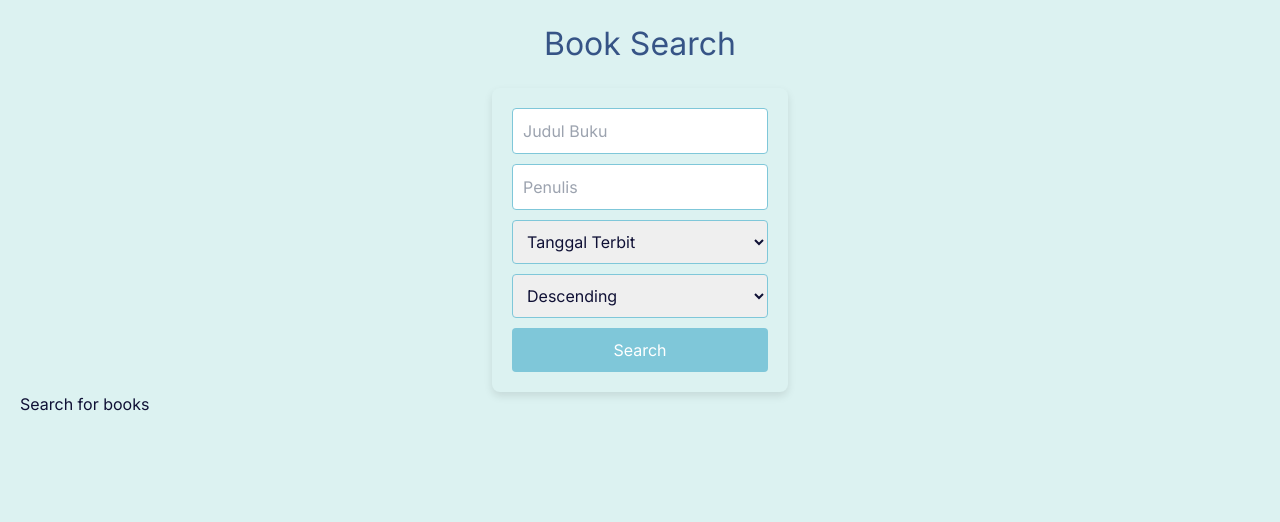
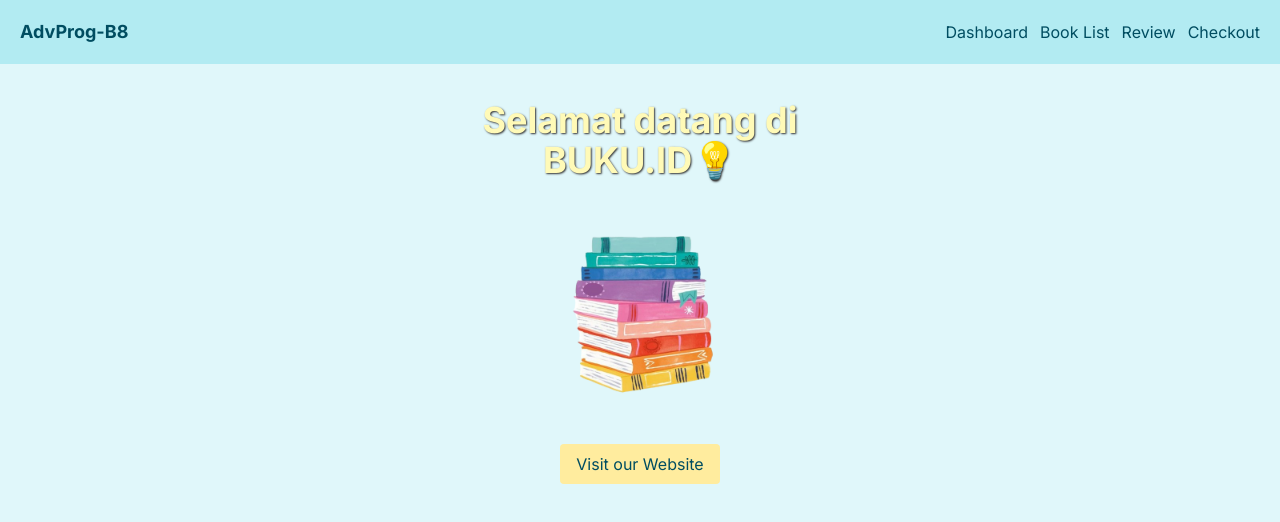
Before and after one commit to Pemrograman-Lanjut-B8/fe-repository, a Next.js app: page / in a window 1280 px wide. Shown: the top 522 px of the page. Built offline with nearby package versions, Linux system fonts and the light colour scheme.

Commit message:
[REFACTOR] Fixing Route

```diff
--- a/app/admin-page/cart-checkout/page.tsx
+++ b/app/admin-page/cart-checkout/page.tsx
@@ -1,8 +1,11 @@
-"use client";
+"use client"
 
 import { useState, useEffect } from 'react';
+import { useRouter } from 'next/navigation';
 import Head from 'next/head';
 import Navbar from '@/components/navbar/navbar';
+import AuthService from "@/app/services/auth.service";
+
 import {
     CartCheckoutAdminDTO,
     fetchTransactions,
@@ -16,6 +19,7 @@ const TransactionsPage: React.FC = () => {
     const [filteredTransactions, setFilteredTransactions] = useState<CartCheckoutAdminDTO[]>([]);
     const [emailFilter, setEmailFilter] = useState('');
     const [bookFilter, setBookFilter] = useState('');
+    const router = useRouter(); // Initialize the useRouter hook
 
     useEffect(() => {
         const loadTransactions = async () => {
@@ -57,6 +61,17 @@ const TransactionsPage: React.FC = () => {
         }
     };
 
+    const navigateToDetails = (id: number) => {
+        router.push(`/transactions/${id}`); // Programmatic navigation to transaction details page
+    };
+
+    // Mengecek peran pengguna saat halaman dimuat
+    useEffect(() => {
+        if (!AuthService.isUserAuthorized(['ROLE_ADMIN'])) {
+            router.push('/unauthorized'); // Mengarahkan pengguna yang tidak memiliki peran yang sesuai ke halaman tidak diizinkan
+        }
+    }, []);
+
     return (
         <div className="container mx-auto p-4 bg-gray-100 min-h-screen">
             <Navbar />
@@ -80,11 +95,16 @@ const TransactionsPage: React.FC = () => {
                         onChange={(e) => setBookFilter(e.target.value)}
                         className="border p-2 mr-2"
                     />
-                    <button onClick={handleFilter} className="bg-blue-500 text-white p-2 rounded">Filter</button>
+                    <button onClick={handleFilter} className="bg-blue-500 text-white p-2 rounded">
+                        Filter
+                    </button>
                 </div>
                 <div className="grid gap-4 sm:grid-cols-1 md:grid-cols-2 lg:grid-cols-3">
-                    {filteredTransactions.map(transaction => (
-                        <div key={transaction.id} className="card border border-gray-200 rounded-lg p-4 shadow-lg bg-white">
+                    {filteredTransactions.map((transaction) => (
+                        <div
+                            key={transaction.id}
+                            className="card border border-gray-200 rounded-lg p-4 shadow-lg bg-white"
+                        >
                             <h2 className="text-xl font-semibold">{transaction.namaUser}</h2>
                             <p>📱{transaction.phoneNumberUser}</p>
                             <div className="mt-2">
@@ -115,6 +135,12 @@ const TransactionsPage: React.FC = () => {
                                     Set to Pengiriman Selesai
                                 </button>
                             )}
+                            <button
+                                onClick={() => navigateToDetails(transaction.id)} // Navigate to details page
+                                className="bg-blue-500 text-white p-2 rounded mt-2"
+                            >
+                                View Details
+                            </button>
                         </div>
                     ))}
                 </div>
--- a/app/landing-page/page.tsx
+++ b/app/landing-page/page.tsx
@@ -36,26 +36,29 @@ const LandingPage: React.FC = () => {
         console.log("Navigating to other page...");
     };
 
-    // Render the LandingPage component content
     return (
         <div className="container mx-auto p-4 bg-buku-blue-000 min-h-screen">
             <Navbar />
             <div className="mt-20">
-                <h1>Welcome to My Website</h1>
-                <div className="mt-1">
-                    <Head>
-                        <title>BUKU.ID💡</title>
-                    </Head>
+                <Head>
+                    <title>BUKU.ID💡</title>
+                </Head>
+                <div className="flex justify-center items-center">
+                    <div className="text-center">
+                        <h1 className="text-4xl font-bold mb-4 text-buku-yellow-100" style={{ textShadow: '1px 1px 2px #333' }}>
+                            BUKU.ID💡
+                        </h1>
+                        <p className="text-buku-blue-300">
+                            BUKU.ID adalah platform daring yang dirancang untuk memudahkan Anda dalam mencari, membeli, dan menjelajahi buku-buku favorit Anda. Dengan antarmuka yang ramah pengguna dan fitur pencarian yang canggih, kami berkomitmen untuk memberikan pengalaman terbaik dalam menemukan buku yang Anda sukai.
+                        </p>
+                        <button onClick={handleNavigation} className="bg-buku-yellow-100 text-buku-blue-500 px-4 py-2 mt-8 rounded hover:bg-buku-yellow-200">
+                            Our Top Rated Books
+                        </button>
+                    </div>
                 </div>
-                <h1 className="text-4xl font-bold text-center mb-8 lato-regular text-buku-yellow-100" style={{ textShadow: '1px 1px 2px #333', outline: '1px solid transparent' }}>BUKU.ID💡</h1>
-                <p className="description">
-                    BUKU.ID adalah platform daring yang dirancang untuk memudahkan Anda dalam mencari, membeli, dan menjelajahi buku-buku favorit Anda. Dengan antarmuka yang ramah pengguna dan fitur pencarian yang canggih, kami berkomitmen untuk memberikan pengalaman terbaik dalam menemukan buku yang Anda sukai.
-                </p>
-                <button onClick={handleNavigation}>Our Top Rated Books</button> {/* Example usage of navigation */}
-                {/* Display the list of books */}
-                <div className="grid gap-4 sm:grid-cols-1 md:grid-cols-2 lg:grid-cols-3">
+                <div className="grid gap-4 sm:grid-cols-1 md:grid-cols-2 lg:grid-cols-3 mt-8">
                     {books && books.map(book => (
-                        <div key={book.isbn} className="card border border-gray-200 rounded-lg p-4 shadow-lg bg-buku-white-000" style={{ width: '150px', height: '200px' }}>
+                        <div key={book.isbn} className="card border border-gray-200 rounded-lg p-4 shadow-lg bg-buku-white-000">
                             <img src={book.foto_cover} alt={book.judul_buku} className="w-full h-48 object-cover" />
                             <h2 className="text-xl font-semibold text-buku-blue-500">{book.judul_buku}</h2>
                             <p className="text-buku-blue-200">{book.penulis}</p>
--- a/app/page.tsx
+++ b/app/page.tsx
@@ -1,94 +1,45 @@
-"use client";
+"use client"
 
-import { useState } from 'react';
-import Search from '../components/Search';
-import { PaginatedBooks } from '../types/book';
+import { useRouter } from 'next/navigation'; // Import useRouter hook
+import { useState, useEffect } from 'react';
+import Head from 'next/head';
+import Image from 'next/image';
+import Navbar from '@/components/navbar/navbar';
+import logo from '@/public/buku.png'; // Import the logo image
 
 const Home: React.FC = () => {
-    const [paginatedBooks, setPaginatedBooks] = useState<PaginatedBooks | null>(null);
+    const router = useRouter(); // Initialize useRouter hook
 
-    const handleSearchResults = (results: PaginatedBooks) => {
-        console.log('Paginated Books:', results);
-        setPaginatedBooks(results);
+    // Function to handle button click and navigate to landing-page
+    const handleButtonClick = () => {
+        router.push('/landing-page');
     };
 
     return (
-        <div style={styles.pageContainer}>
-            <h1 style={styles.header}>Book Search</h1>
-            <Search onResults={handleSearchResults} />
-            <div style={styles.resultsContainer}>
-                {paginatedBooks ? (
-                    paginatedBooks.content.length > 0 ? (
-                        paginatedBooks.content.map(book => (
-                            <div key={book.isbn} style={styles.card}>
-                                <img src={book.fotoCover} alt={book.judulBuku} style={styles.cover} />
-                                <h2 style={styles.title}>{book.judulBuku}</h2>
-                                <p style={styles.text}>Penulis: {book.penulis}</p>
-                                <p style={styles.text}>Penerbit: {book.penerbit}</p>
-                                <p style={styles.text}>Deskripsi: {book.deskripsi}</p>
-                                <p style={styles.text}>Harga: ${book.harga}</p>
-                                <p style={styles.text}>Stok: {book.stok}</p>
-                                <p style={styles.text}>Tanggal Terbit: {book.tanggalTerbit}</p>
-                                <p style={styles.text}>ISBN: {book.isbn}</p>
-                                <p style={styles.text}>Jumlah Halaman: {book.jumlahHalaman}</p>
-                                <p style={styles.text}>Kategori: {book.kategori}</p>
-                                <p style={styles.text}>Rating: {book.rating}</p>
-                            </div>
-                        ))
-                    ) : (
-                        <p style={styles.text}>No books found</p>
-                    )
-                ) : (
-                    <p style={styles.text}>Search for books</p>
-                )}
+        <div className="container mx-auto p-4 bg-buku-blue-000 min-h-screen">
+            <Navbar />
+            <div className="mt-20">
+                <Head>
+                    <title>BUKU.ID💡</title>
+                </Head>
+                <div className="flex justify-center items-center">
+                    <div className="text-center">
+                        <h1 className="text-4xl font-bold mb-4" style={{textShadow: '1px 1px 2px #333'}}>
+                            <span className="text-buku-yellow-000">Selamat datang di</span><br />
+                            <span className="text-buku-yellow-000">BUKU.ID💡</span>
+                        </h1>
+                        <div className="flex justify-center items-center mt-8">
+                            <Image src={logo} alt="BUKU.ID Logo" width={200} height={200}/>
+                        </div>
+                        <button onClick={handleButtonClick}
+                                className="bg-buku-yellow-100 text-buku-blue-500 px-4 py-2 mt-8 rounded hover:bg-buku-yellow-200">
+                            Visit our Website
+                        </button>
+                    </div>
+                </div>
             </div>
         </div>
     );
 };
 
-const styles = {
-    pageContainer: {
-        display: 'flex',
-        flexDirection: 'column' as 'column',
-        alignItems: 'center',
-        backgroundColor: '#DCF2F1',
-        minHeight: '100vh',
-        padding: '20px',
-    },
-    header: {
-        color: '#365486',
-        fontSize: '2em',
-        marginBottom: '20px',
-    },
-    resultsContainer: {
-        display: 'grid',
-        gridTemplateColumns: 'repeat(auto-fit, minmax(250px, 1fr))',
-        gap: '20px',
-        width: '100%',
-    },
-    card: {
-        backgroundColor: '#fff',
-        borderRadius: '8px',
-        boxShadow: '0 4px 8px rgba(0, 0, 0, 0.1)',
-        padding: '20px',
-        display: 'flex',
-        flexDirection: 'column' as 'column',
-        alignItems: 'center',
-    },
-    cover: {
-        width: '100px',
-        height: '150px',
-        objectFit: 'cover' as 'cover',
-        borderRadius: '4px',
-        marginBottom: '10px',
-    },
-    title: {
-        color: '#0F1035',
-        marginBottom: '10px',
-    },
-    text: {
-        color: '#0F1035',
-    },
-};
-
 export default Home;
--- a/components/navbar/navbar.tsx
+++ b/components/navbar/navbar.tsx
@@ -1,26 +1,41 @@
 "use client"
 
+import { useRouter } from 'next/navigation'; // Import useRouter from next/router
+
 const Navbar: React.FC = () => {
+    const router = useRouter(); // Initialize the useRouter hook
 
     return (
         <div className="flex justify-between items-center bg-buku-blue-100 fixed top-0 left-0 right-0 px-5 py-2 h-16 z-50">
             <div className="text-buku-blue-500 font-bold text-lg">AdvProg-B8</div>
             <div className="flex gap-3">
-                <button className="text-buku-blue-500 hover:text-buku-blue-400" onClick={() => console.log("Go to Dashboard")}>
+                <button
+                    className="text-buku-blue-500 hover:text-buku-blue-400"
+                    onClick={() => router.push("/dashboard")} // Navigate to Dashboard
+                >
                     Dashboard
                 </button>
-                <button className="text-buku-blue-500 hover:text-buku-blue-400" onClick={() => console.log("Go to Search")}>
-                    Search
+                <button
+                    className="text-buku-blue-500 hover:text-buku-blue-400"
+                    onClick={() => router.push("/book-list")} // Navigate to Book List
+                >
+                    Book List
                 </button>
-                <button className="text-buku-blue-500 hover:text-buku-blue-400" onClick={() => console.log("Go to Checkout")}>
+                <button
+                    className="text-buku-blue-500 hover:text-buku-blue-400"
+                    onClick={() => router.push("/review/list")} // Navigate to Search
+                >
+                    Review
+                </button>
+                <button
+                    className="text-buku-blue-500 hover:text-buku-blue-400"
+                    onClick={() => router.push("/checkout")} // Navigate to Checkout
+                >
                     Checkout
-                </button>
-                <button className="text-buku-blue-500 hover:text-buku-blue-400" onClick={() => console.log("Go to Book List")}>
-                    Book List
                 </button>
             </div>
         </div>
-    )
-}
+    );
+};
 
-export default Navbar; // Ekspor komponen AuthenticatedNavbar
+export default Navbar;
```
Also changed, not shown: app/services/auth.service.js (+6 -1 lines), public/buku.png (added).
